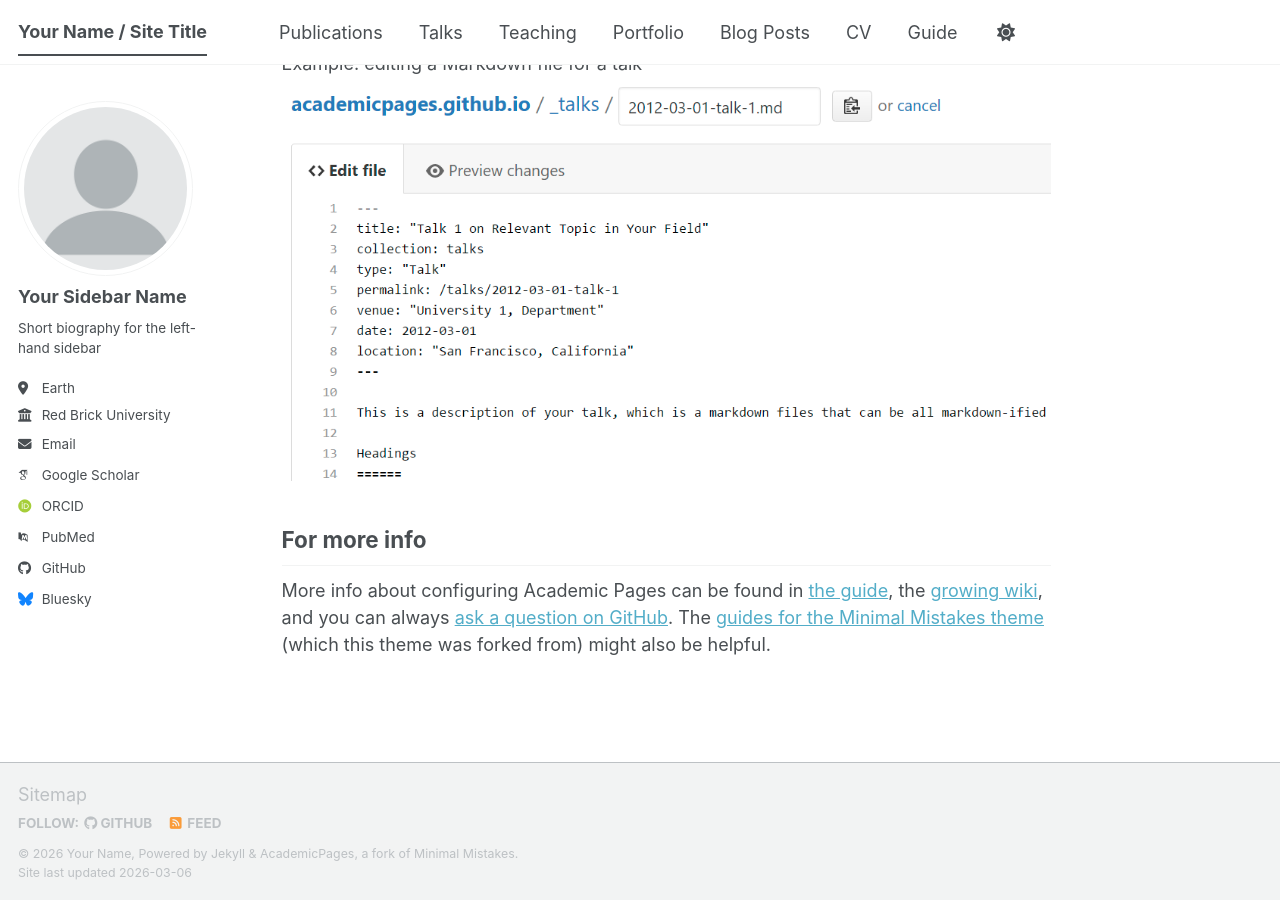
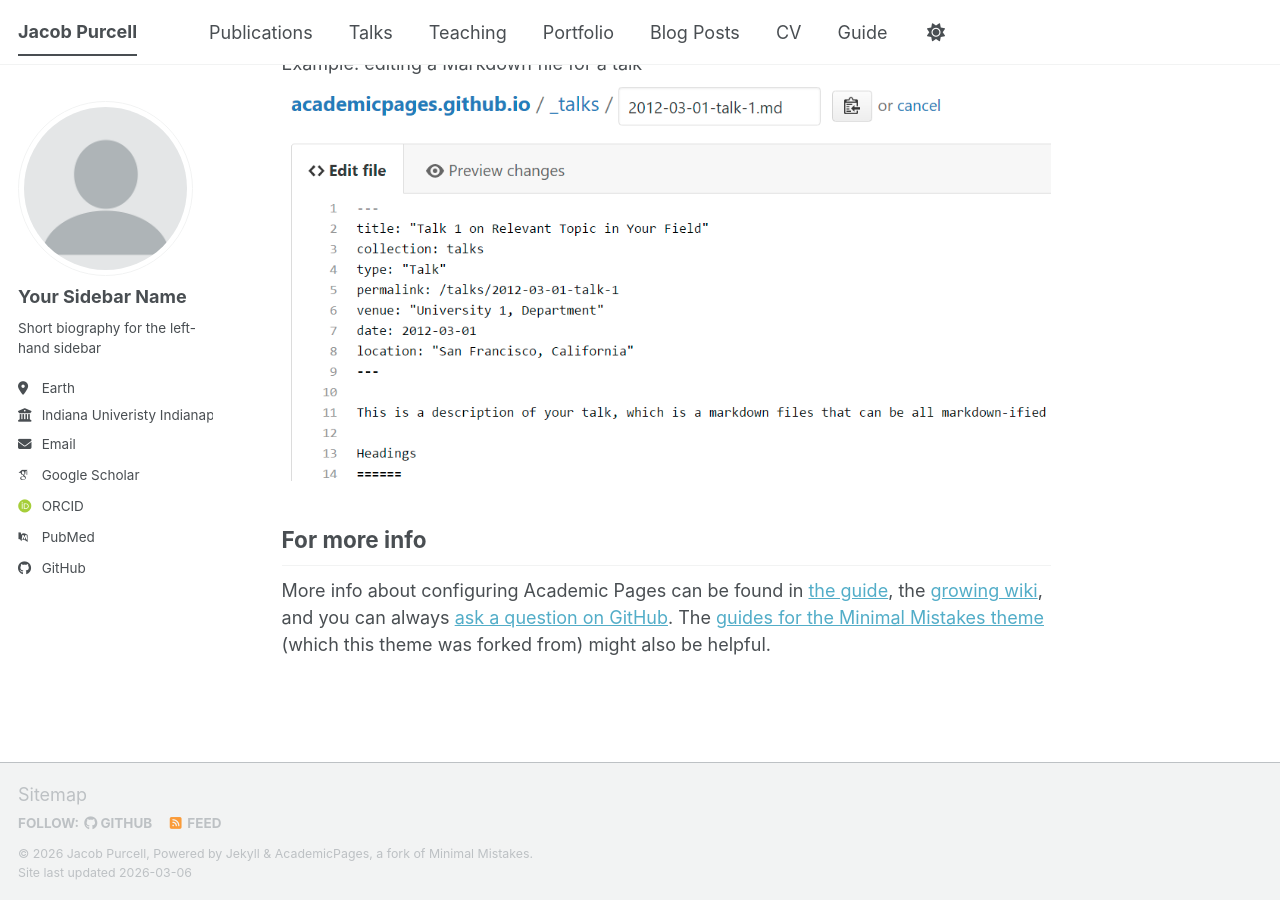
Before and after one commit to jdp-pub/jdp-pub.github.io, a Jekyll site: the page built from _pages/about.md, in a window 1280 px wide and 900 px high, scrolled down 2720 px. Built offline with Jekyll 4.4.1, drawn with Linux system fonts in a browser that asks for light colours; some web fonts are replaced; a script bundle is joined from its source files by our own code; library files that are not in the unit come from our copies.

Commit message:
some updates

```diff
--- a/_config.yml
+++ b/_config.yml
@@ -9,14 +9,14 @@
 # Basic Site Settings
 locale                   : "en-US"
 site_theme               : "default" # The available themes options are "default", "air", "sunrise", "mint", "dirt" and "contrast"
-title                    : "Your Name / Site Title"
+title                    : "Jacob Purcell"
 title_separator          : "-"
-name                     : &name "Your Name"
-description              : &description "Your Name's academic portfolio"   # Update this with a general description of your site, this is the default if not overridden by a page
-url                      : https://academicpages.github.io # The base hostname & protocol for your site e.g. "https://[your GitHub username].github.io",
+name                     : &name "Jacob Purcell"
+description              : &description "Academic portfolio."   # Update this with a general description of your site, this is the default if not overridden by a page
+url                      : https://https://jdp-pub.github.io # The base hostname & protocol for your site e.g. "https://[your GitHub username].github.io",
                                                            # or if you already have some other page hosted on Github then use "https://[your GitHub username].github.io/[Your Repo Name]"
 baseurl                  : "" # the subpath of your site, e.g. "/blog"
-repository               : "academicpages/academicpages.github.io"
+repository               : "jdp-pub/jdp-pub.github.io"
 
 # Site Author - The following control what appear as part of the author content on the side bar.
 #               If a field is blank the icon and link will not appear, otherwise it will be shown.
@@ -28,7 +28,7 @@ author:
   pronouns         : # example: "she/her"
   bio              : "Short biography for the left-hand sidebar"
   location         : "Earth"
-  employer         : "Red Brick University"
+  employer         : "Indiana Univeristy Indianapolis"
   uri              : # URL
   email            : "none@example.org"
 
@@ -51,13 +51,13 @@ author:
   bitbucket        : # Username - Update with your username on the site
   codepen          : # Username
   dribbble         : # Username
-  github           : "academicpages"
+  github           : "jdp-pub"
   kaggle           : # Username
   stackoverflow    : # User number or user number and name (i.e., use "1" or "1/jeff-atwood")
 
   # Social media
   artstation       : # Username
-  bluesky          : "bsky.app" # Replace this with you Bluesky username
+  bluesky          : # Replace this with you Bluesky username
   facebook         : # Username
   flickr           : # Username
   foursquare       : # Username
```
Also changed, not shown: 2 other files.
